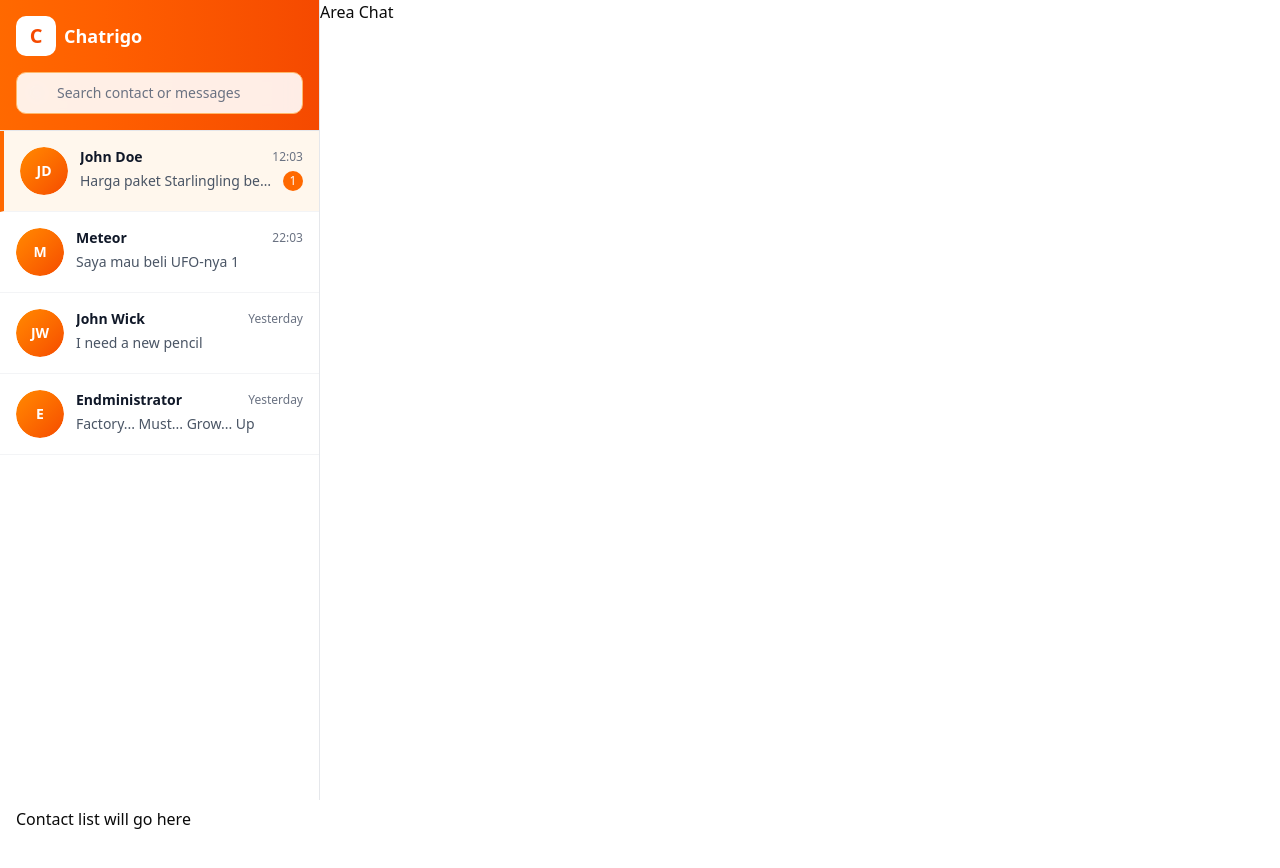
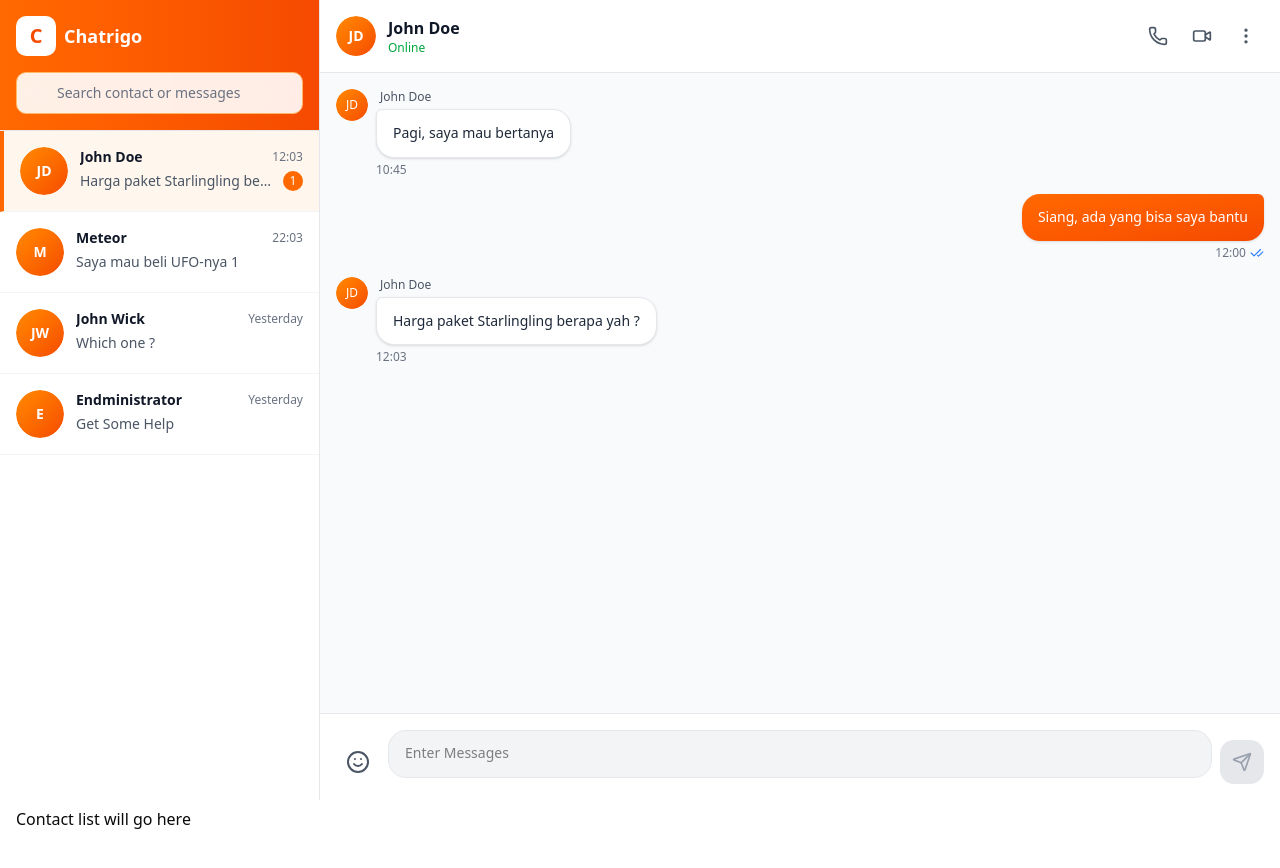
Before and after one commit to KnoWingFly/miniclonechatrigo, a Next.js app: page /chat in a window 1280 px wide. Shown: the top 868 px of the page. Built offline with nearby package versions, Linux system fonts and the light colour scheme.

Commit message:
feat: implement chat UI with per-contact message state, send functionality, and online status display.

```diff
--- a/app/chat/page.tsx
+++ b/app/chat/page.tsx
@@ -23,6 +23,7 @@ interface Contact {
   lastMessage: string;
   timestamp: string;
   unreadCount?: number;
+  isOnline?: boolean;
 }
 interface Message {
   id: string;
@@ -43,6 +44,7 @@ const dummyContacts: Contact[] = [
     lastMessage: "Harga paket Starlingling berapa yah ?",
     timestamp: "12:03",
     unreadCount: 1,
+    isOnline: true,
   },
   {
     id: "2",
@@ -50,6 +52,7 @@ const dummyContacts: Contact[] = [
     avatar: "",
     lastMessage: "Saya mau beli UFO-nya 1",
     timestamp: "22:03",
+    isOnline: true,
   },
   {
     id: "3",
@@ -57,6 +60,7 @@ const dummyContacts: Contact[] = [
     avatar: "",
     lastMessage: "I need a new pencil",
     timestamp: "Yesterday",
+    isOnline: false,
   },
   {
     id: "4",
@@ -64,12 +68,14 @@ const dummyContacts: Contact[] = [
     avatar: "",
     lastMessage: "Factory... Must... Grow... Up",
     timestamp: "Yesterday",
+    isOnline: false,
   },
 ];
 
-const dummyMessages: Message[] = [
+const messagesByContact: Record<string, Message[]> = {
+  "1": [
     {
-    id: "1",
+      id: "msg-1-1",
       senderId: "1",
       senderName: "John Doe",
       content: "Pagi, saya mau bertanya",
@@ -78,7 +84,7 @@ const dummyMessages: Message[] = [
       isDelivered: true,
     },
     {
-    id: "1",
+      id: "msg-1-2",
       senderId: "me",
       senderName: "You",
       content: "Siang, ada yang bisa saya bantu",
@@ -87,7 +93,7 @@ const dummyMessages: Message[] = [
       isDelivered: true,
     },
     {
-    id: "1",
+      id: "msg-1-3",
       senderId: "1",
       senderName: "John Doe",
       content: "Harga paket Starlingling berapa yah ?",
@@ -95,17 +101,39 @@ const dummyMessages: Message[] = [
       isRead: false,
       isDelivered: true,
     },
+  ],
+  "2": [
     {
-    id: "2",
+      id: "msg-2-1",
       senderId: "2",
       senderName: "Meteor",
-    content: "Saya mau beli ufonya 1",
+      content: "Halo, saya tertarik dengan produk UFO",
+      timestamp: "21:30",
+      isRead: true,
+      isDelivered: true,
+    },
+    {
+      id: "msg-2-2",
+      senderId: "me",
+      senderName: "You",
+      content: "Baik, ada yang bisa saya jelaskan?",
+      timestamp: "21:45",
+      isRead: true,
+      isDelivered: true,
+    },
+    {
+      id: "msg-2-3",
+      senderId: "2",
+      senderName: "Meteor",
+      content: "Saya mau beli UFO-nya 1",
       timestamp: "22:03",
       isRead: true,
       isDelivered: true,
     },
+  ],
+  "3": [
     {
-    id: "3",
+      id: "msg-3-1",
       senderId: "3",
       senderName: "John Wick",
       content: "I need a new pencil",
@@ -114,16 +142,18 @@ const dummyMessages: Message[] = [
       isDelivered: true,
     },
     {
-    id: "3",
+      id: "msg-3-2",
       senderId: "me",
       senderName: "You",
       content: "Which one ?",
-    timestamp: "03.10",
+      timestamp: "03:10",
       isRead: false,
       isDelivered: false,
     },
+  ],
+  "4": [
     {
-    id: "4",
+      id: "msg-4-1",
       senderId: "4",
       senderName: "Endministrator",
       content: "Factory... Must... Grow... Up",
@@ -131,14 +161,62 @@ const dummyMessages: Message[] = [
       isRead: true,
       isDelivered: true,
     },
-];
+    {
+      id: "msg-4-2",
+      senderId: "me",
+      senderName: "You",
+      content: "Get Some Help",
+      timestamp: "10:15",
+      isRead: true,
+      isDelivered: true,
+    },
+  ],
+};
 
 export default function ChatPage() {
   const [isSidebarOpen, setIsSidebarOpen] = useState(false);
   const [activeContactId, setActiveContactId] = useState("1");
-  const [messages, setMessages] = useState<Message[]>(dummyMessages);
+  const [messagesByContactState, setMessagesByContactState] =
+    useState<Record<string, Message[]>>(messagesByContact);
   const [inputMessage, setInputMessage] = useState("");
   const activeContact = dummyContacts.find((c) => c.id === activeContactId);
+  const currentMessages = messagesByContactState[activeContactId] || [];
+
+  // Helper function to get last message for a contact
+  const getLastMessage = (contactId: string): string => {
+    const messages = messagesByContactState[contactId] || [];
+    if (messages.length === 0) return "No messages yet";
+    return messages[messages.length - 1].content;
+  };
+
+  // Send message function
+  const handleSendMessage = () => {
+    if (!inputMessage.trim()) return;
+
+    const newMessage: Message = {
+      id: `msg-${activeContactId}-${Date.now()}`,
+      senderId: "me",
+      senderName: "You",
+      content: inputMessage,
+      timestamp: new Date().toLocaleTimeString("id-ID", {
+        hour: "2-digit",
+        minute: "2-digit",
+      }),
+      isRead: false,
+      isDelivered: true,
+    };
+
+    setMessagesByContactState({
+      ...messagesByContactState,
+      [activeContactId]: [
+        ...(messagesByContactState[activeContactId] || []),
+        newMessage,
+      ],
+    });
+
+    setInputMessage("");
+  };
+
   return (
     <div className="flex h-screen bg-gray-50">
       {/* Sidebar */}
@@ -176,6 +254,7 @@ export default function ChatPage() {
             />
           </div>
         </div>
+
         {/*Contact List */}
         <div className="overflow-y-auto h-[calc(100vh-140px)]">
           {dummyContacts.map((contact) => (
@@ -212,7 +291,7 @@ export default function ChatPage() {
                 </div>
                 <div className="flex items-center justify-between">
                   <p className="text-sm text-gray-600 truncate flex-1">
-                    {contact.lastMessage}
+                    {getLastMessage(contact.id)}
                   </p>
                   {contact.unreadCount && (
                     <span className="ml-2 bg-orange-500 text-white text-xs rounded-full w-5 h-5 flex items-center justify-center flex-shrink-0">
@@ -228,9 +307,173 @@ export default function ChatPage() {
           <p className="p-4">Contact list will go here</p>
         </div>
       </div>
-      {/* TO-DO: Main Chat Area */}
+
+      {/* Overlay Mobile */}
+      {isSidebarOpen && (
+        <div
+          className="fixed inset-0 bg-black bg-opacity-50 z-30 lg:hidden"
+          onClick={() => setIsSidebarOpen(false)}
+        />
+      )}
+
+      {/* Main Chat Area */}
       <div className="flex-1 flex flex-col bg-white">
-        <p>Area Chat</p>
+        {/* Chat Header */}
+        <div className="p-4 border-b border-gray-200 bg-white shadow-sm">
+          <div className="flex items-center justify-between">
+            <div className="flex items-center gap-3">
+              <button
+                onClick={() => setIsSidebarOpen(!isSidebarOpen)}
+                className="lg:hidden p-2 hover:bg-gray-100 rounded-lg transition-colors"
+              >
+                <Menu size={24} className="text-gray-700" />
+              </button>
+              <Avatar className="w-10 h-10">
+                <AvatarImage
+                  src={activeContact?.avatar}
+                  alt={activeContact?.name}
+                />
+                <AvatarFallback className="bg-gradient-to-br from-orange-400 to-orange-600 text-white font-semibold">
+                  {activeContact?.name
+                    .split(" ")
+                    .map((n) => n[0])
+                    .join("")
+                    .slice(0, 2)}
+                </AvatarFallback>
+              </Avatar>
+              <div>
+                <h2 className="font-semibold text-gray-900">
+                  {activeContact?.name}
+                </h2>
+                <p
+                  className={`text-xs ${activeContact?.isOnline ? "text-green-600" : "text-gray-400"}`}
+                >
+                  {activeContact?.isOnline ? "Online" : "Offline"}
+                </p>
+              </div>
+            </div>
+            <div className="flex items-center gap-2">
+              <button className="p-2 hover:bg-gray-100 rounded-lg transition-colors">
+                <Phone size={20} className="text-gray-600" />
+              </button>
+              <button className="p-2 hover:bg-gray-100 rounded-lg transition-colors">
+                <Video size={20} className="text-gray-600" />
+              </button>
+              <button className="p-2 hover:bg-gray-100 rounded-lg transition-colors">
+                <MoreVertical size={20} className="text-gray-600" />
+              </button>
+            </div>
+          </div>
+        </div>
+
+        {/* Messages Area */}
+        <div className="flex-1 overflow-y-auto p-4 space-y-4 bg-gray-50">
+          {currentMessages.map((message) => {
+            const isMe = message.senderId === "me";
+            return (
+              <div
+                key={message.id}
+                className={`flex ${isMe ? "justify-end" : "justify-start"}`}
+              >
+                <div
+                  className={`flex gap-2 max-w-[75%] ${isMe ? "flex-row-reverse" : "flex-row"}`}
+                >
+                  {!isMe && (
+                    <Avatar className="w-8 h-8 flex-shrink-0">
+                      <AvatarFallback className="bg-gradient-to-br from-orange-400 to-orange-600 text-white text-xs">
+                        {message.senderName
+                          .split(" ")
+                          .map((n) => n[0])
+                          .join("")
+                          .slice(0, 2)}
+                      </AvatarFallback>
+                    </Avatar>
+                  )}
+                  <div>
+                    {!isMe && (
+                      <p className="text-xs text-gray-600 mb-1 ml-1">
+                        {message.senderName}
+                      </p>
+                    )}
+                    <div
+                      className={`
+                rounded-2xl px-4 py-3 shadow-sm
+                ${
+                  isMe
+                    ? "bg-gradient-to-br from-orange-500 to-orange-600 text-white rounded-tr-sm"
+                    : "bg-white text-gray-800 border border-gray-200 rounded-tl-sm"
+                }
+              `}
+                    >
+                      <p className="text-sm leading-relaxed">
+                        {message.content}
+                      </p>
+                    </div>
+                    <div
+                      className={`flex items-center gap-1 mt-1 ${isMe ? "justify-end" : "justify-start"}`}
+                    >
+                      <span className="text-xs text-gray-500">
+                        {message.timestamp}
+                      </span>
+                      {isMe && (
+                        <span className="text-gray-500">
+                          {message.isRead ? (
+                            <CheckCheck size={14} className="text-blue-500" />
+                          ) : message.isDelivered ? (
+                            <CheckCheck size={14} />
+                          ) : (
+                            <Check size={14} />
+                          )}
+                        </span>
+                      )}
+                    </div>
+                  </div>
+                </div>
+              </div>
+            );
+          })}
+        </div>
+
+        {/* Input Area */}
+        <div className="p-4 bg-white border-t border-gray-200">
+          <div className="flex items-end gap-2">
+            <button className="p-2.5 hover:bg-gray-100 rounded-lg transition-colors flex-shrink-0">
+              <Smile size={24} className="text-gray-600" />
+            </button>
+
+            <div className="flex-1 relative">
+              <textarea
+                value={inputMessage}
+                onChange={(e) => setInputMessage(e.target.value)}
+                onKeyPress={(e) => {
+                  if (e.key === "Enter" && !e.shiftKey) {
+                    e.preventDefault();
+                    handleSendMessage();
+                  }
+                }}
+                placeholder="Enter Messages"
+                rows={1}
+                className="w-full px-4 py-3 bg-gray-100 border border-gray-200 rounded-2xl text-sm focus:outline-none focus:ring-2 focus:ring-orange-500 focus:border-transparent resize-none"
+                style={{ minHeight: "48px", maxHeight: "120px" }}
+              />
+            </div>
+
+            <button
+              onClick={handleSendMessage}
+              disabled={!inputMessage.trim()}
+              className={`
+                p-3 rounded-xl transition-all flex-shrink-0
+                ${
+                  inputMessage.trim()
+                    ? "bg-gradient-to-br from-orange-500 to-orange-600 hover:from-orange-600 hover:to-orange-700 text-white shadow-lg hover:shadow-xl"
+                    : "bg-gray-200 text-gray-400 cursor-not-allowed"
+                }
+              `}
+            >
+              <Send size={20} />
+            </button>
+          </div>
+        </div>
       </div>
     </div>
   );
```
Lines whose indentation alone changed are shown as unchanged.
